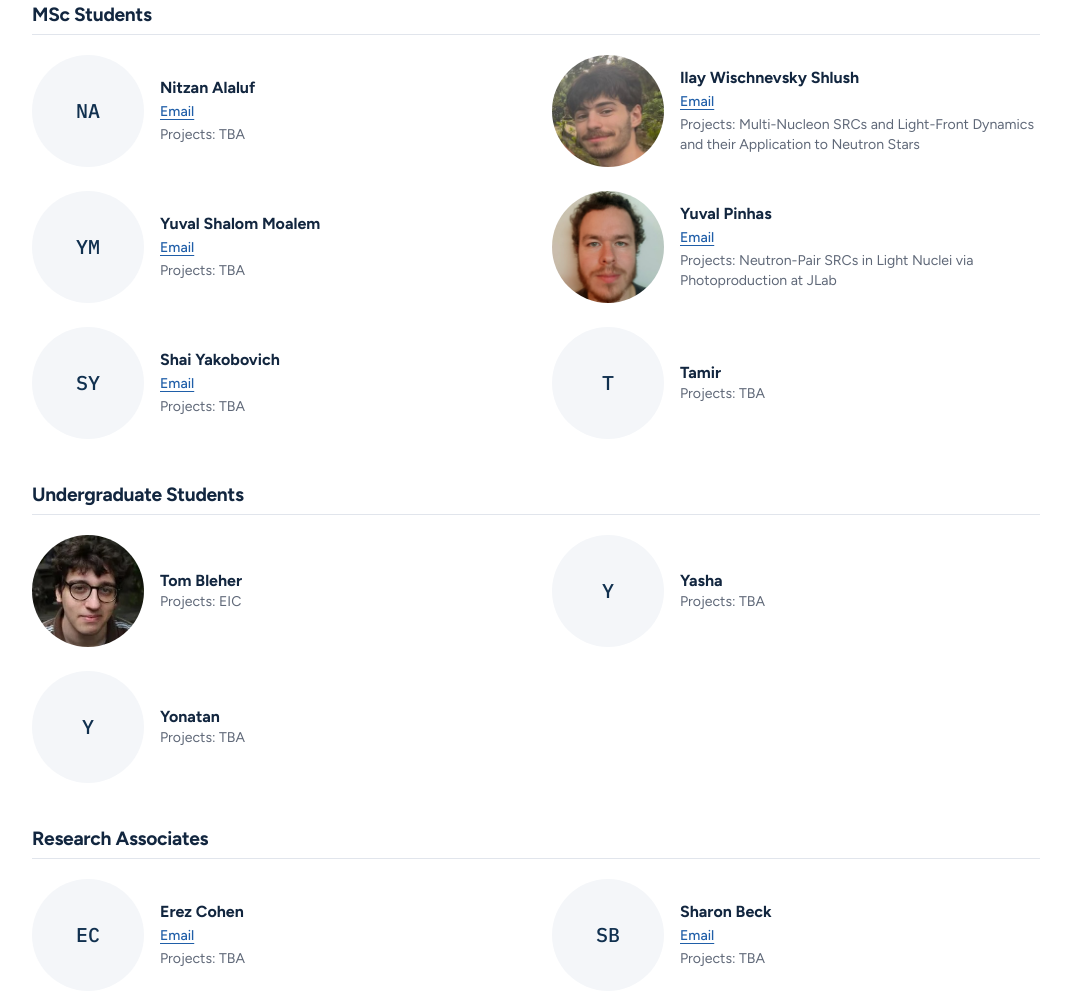
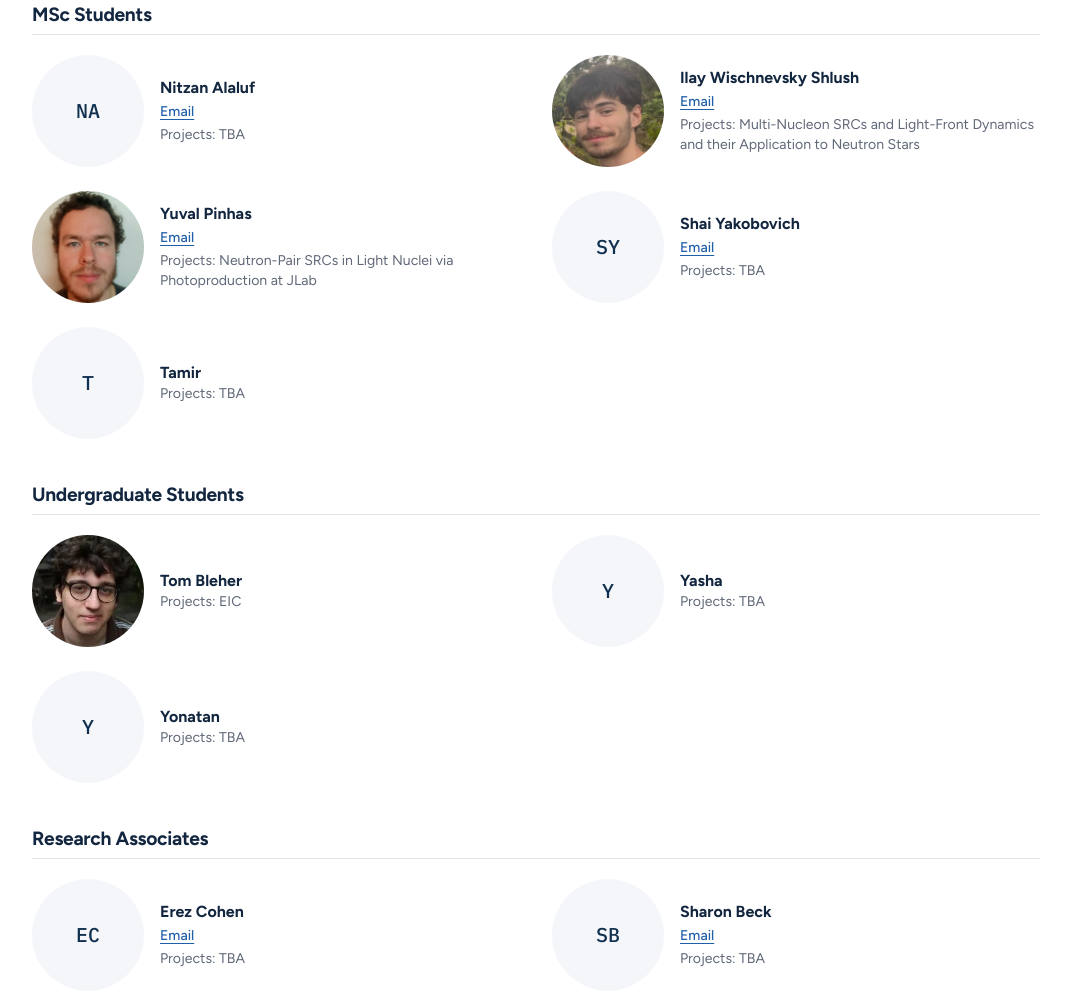
Before and after one commit to tom-bleher/koroverlab, a plain HTML site: page people.html in a window 1280 px wide. Shown: the part 937-1928 px from the top of the page, without its empty margins (104-1169 px from the left). Drawn offline with Linux system fonts and the light colour scheme.

Commit message:
Remove Yuval Shalom Moalem from the team
Co-Authored-By: Claude Opus 5.5 <noreply@anthropic.com>

```diff
--- a/people.html
+++ b/people.html
@@ -78,7 +78,6 @@
         <ul class="members">
           <li><span class="photo" aria-hidden="true">NA</span><div><b>Nitzan Alaluf</b><a class="mail" href="mailto:nitzanalaluf@mail.tau.ac.il" title="nitzanalaluf@mail.tau.ac.il">Email</a><span>Projects: TBA</span></div></li>
           <li><img src="assets/images/ilay-wischnevsky-shlush.jpg" alt="" width="228" height="228" loading="lazy"><div><b>Ilay Wischnevsky Shlush</b><a class="mail" href="mailto:ilayw1@mail.tau.ac.il" title="ilayw1@mail.tau.ac.il">Email</a><span>Projects: Multi-Nucleon SRCs and Light-Front Dynamics and their Application to Neutron Stars</span></div></li>
-          <li><span class="photo" aria-hidden="true">YM</span><div><b>Yuval Shalom Moalem</b><a class="mail" href="mailto:yuval.shalommoalem@mail.huji.ac.il" title="yuval.shalommoalem@mail.huji.ac.il">Email</a><span>Projects: TBA</span></div></li>
           <li><img src="assets/images/yuval-pinhas.jpg" alt="" width="228" height="228" loading="lazy"><div><b>Yuval Pinhas</b><a class="mail" href="mailto:yuvalpinhas@mail.tau.ac.il" title="yuvalpinhas@mail.tau.ac.il">Email</a><span>Projects: Neutron-Pair SRCs in Light Nuclei via Photoproduction at JLab</span></div></li>
           <li><span class="photo" aria-hidden="true">SY</span><div><b>Shai Yakobovich</b><a class="mail" href="mailto:shaiy@mail.tau.ac.il" title="shaiy@mail.tau.ac.il">Email</a><span>Projects: TBA</span></div></li>
           <li><span class="photo" aria-hidden="true">T</span><div><b>Tamir</b><span>Projects: TBA</span></div></li>
```
